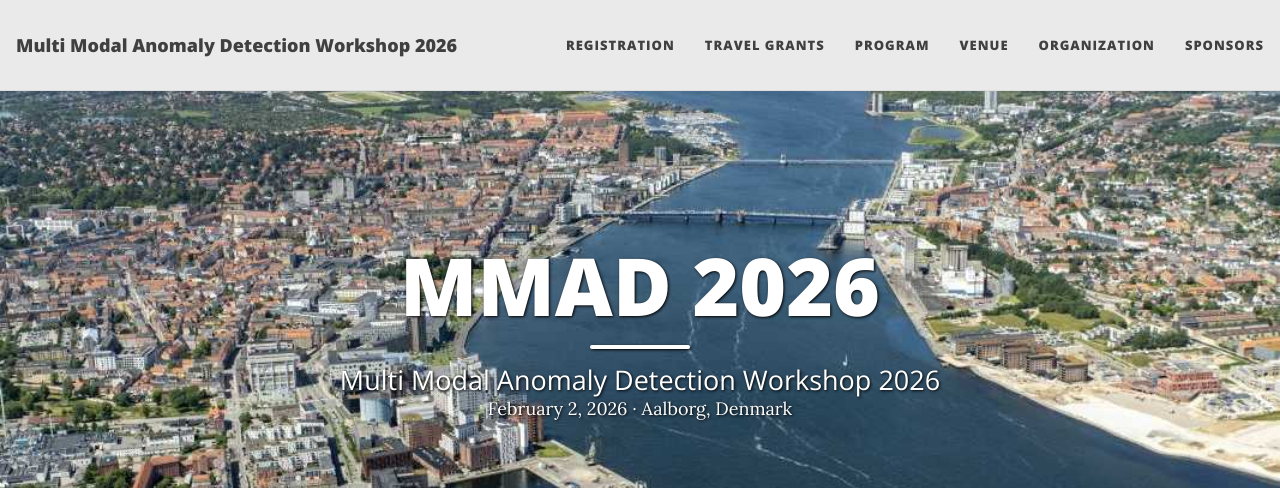
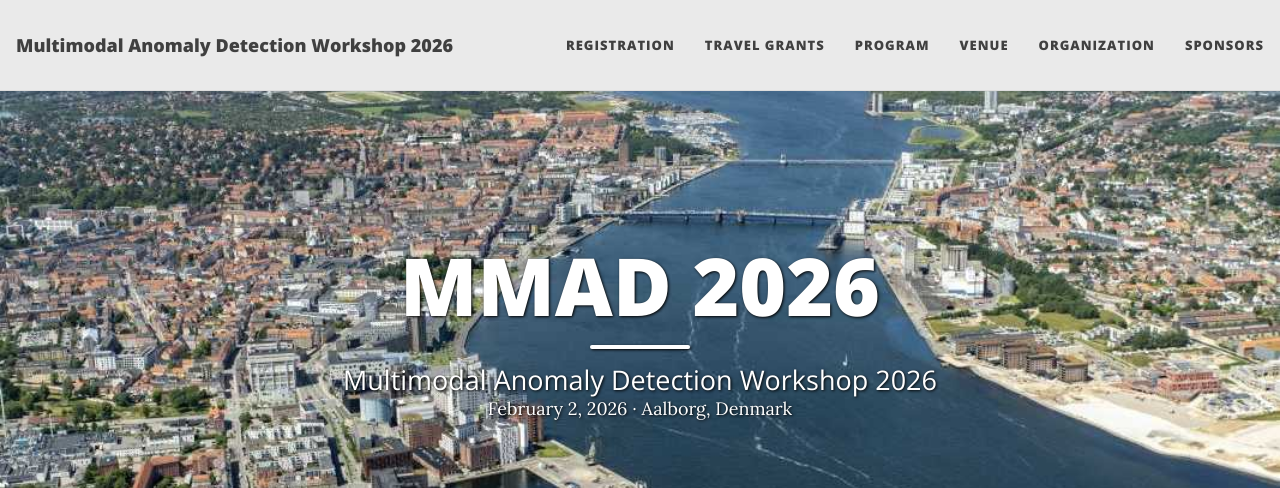
Before and after one commit to mmad2026/mmad2026.github.io, a Jekyll site: the page built from index.md, in a window 1280 px wide and 1240 px high. Shown: the top 488 px of the window. Built offline with Jekyll 4.4.1, drawn with Linux system fonts in a browser that asks for light colours.

```diff
--- a/_config.yml
+++ b/_config.yml
@@ -18,7 +18,7 @@
 # You can create any custom variable you would like, and they will be accessible
 # in the templates via {{ site.myvariable }}.
 
-title: Multi Modal Anomaly Detection Workshop 2026
+title: Multimodal Anomaly Detection Workshop 2026
 
 baseurl: "" # the subpath of your site, e.g. /blog
 url: "" # the base hostname & protocol for your site, e.g. http://example.com
--- a/index.md
+++ b/index.md
@@ -1,7 +1,7 @@
 ---
 layout: page
 title: MMAD 2026
-subtitle: Multi Modal Anomaly Detection Workshop 2026
+subtitle: Multimodal Anomaly Detection Workshop 2026
 extra-subtitle: February 2, 2026 <span class="d-none d-md-inline middot">&middot;</span> Aalborg, Denmark
 cover-img: /assets/img/aalborg.jpg
 ---
```
Also changed, not shown: travelgrants.md (+2 -0 lines).
